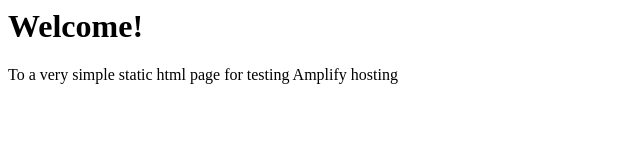
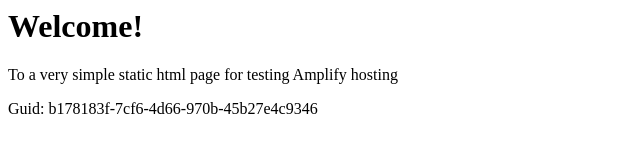
Before and after one commit to aws-aemilia-cdg/Github-PR-Commit-Integration-Test-DoNotTouch-Gith-OKSLNVO2-v1-preprod-eu-west-3, a website: page src/index.html in a window 1280 px wide. Shown: the whole page, without its empty margins (0-640 px from the left). Drawn offline with Linux system fonts and the light colour scheme.

Commit message:
commit from integ tests

```diff
--- a/src/index.html
+++ b/src/index.html
@@ -1,3 +1,5 @@
+
+
 <html lang="en">
 
 <head>
@@ -10,6 +12,6 @@
 <body>
     <h1>Welcome!</h1>
     <p>To a very simple static html page for testing Amplify hosting</p>
-</body>
+    <p>Guid: b178183f-7cf6-4d66-970b-45b27e4c9346</p></body>
 
 </html>
```
